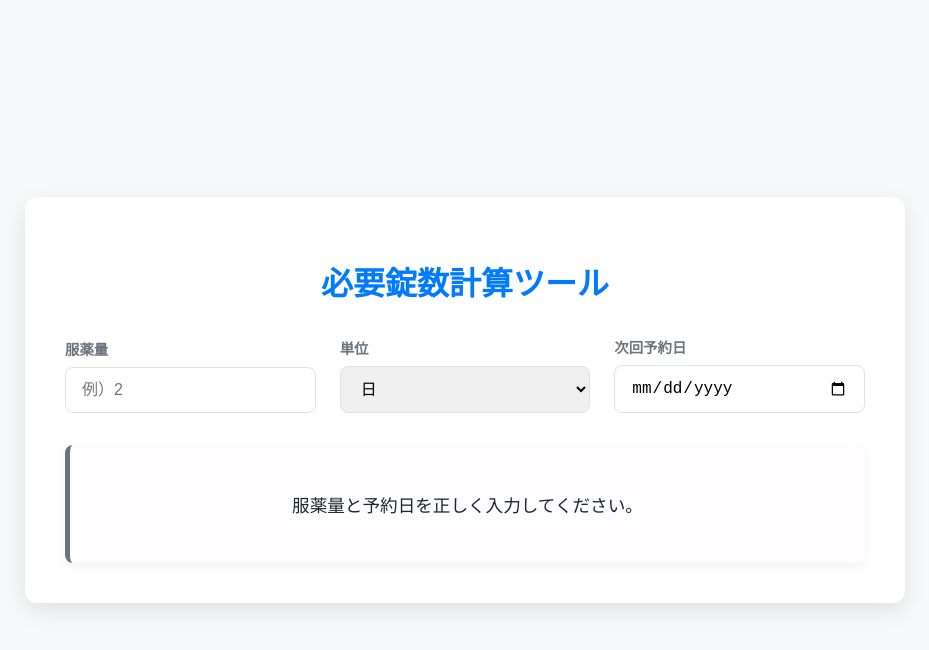
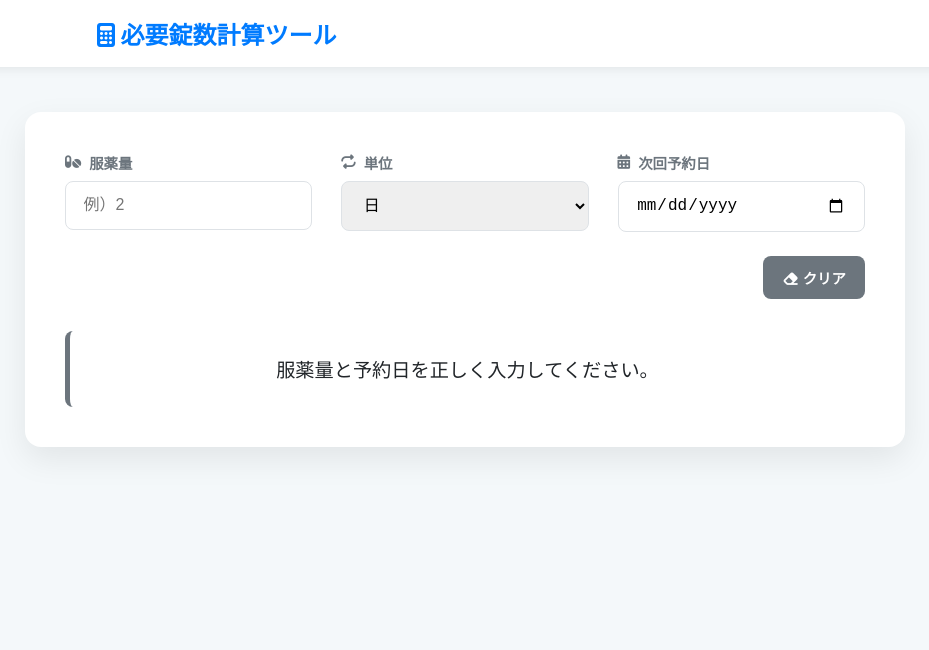
Before and after one commit to pori08/Medical-Clerk, a plain HTML site: page index.html in a window 1280 px wide. Shown: the whole page, without its empty margins (175-1104 px from the left). Drawn offline with Linux system fonts and the light colour scheme.

Commit message:
"Enhance-UX-and-UI"

```diff
--- a/index.html
+++ b/index.html
@@ -7,21 +7,28 @@
     <link rel="preconnect" href="https://fonts.googleapis.com">
     <link rel="preconnect" href="https://fonts.gstatic.com" crossorigin>
     <link href="https://fonts.googleapis.com/css2?family=Noto+Sans+JP:wght@400;700&display=swap" rel="stylesheet">
+    <!-- Font Awesome for icons -->
+    <link rel="stylesheet" href="https://cdnjs.cloudflare.com/ajax/libs/font-awesome/6.5.2/css/all.min.css">
     <link rel="stylesheet" href="style.css">
 </head>
 <body>
 
+    <header class="app-header">
+        <div class="header-container">
+            <h1><i class="fa-solid fa-calculator"></i> 必要錠数計算ツール</h1>
+        </div>
+    </header>
+
     <main class="container">
-        <h1>必要錠数計算ツール</h1>
-
+        <div class="content-wrapper">
             <form id="calculation-form" aria-labelledby="form-heading">
                 <div class="form-group">
-                <label for="dose-amount">服薬量</label>
+                    <label for="dose-amount"><i class="fa-solid fa-pills"></i> 服薬量</label>
                     <input type="number" id="dose-amount" placeholder="例）2" aria-label="1回あたりの服薬量">
                 </div>
 
                 <div class="form-group">
-                <label for="dose-unit">単位</label>
+                    <label for="dose-unit"><i class="fa-solid fa-repeat"></i> 単位</label>
                     <select id="dose-unit" aria-label="服薬の頻度">
                         <option value="day">日</option>
                         <option value="week">週</option>
@@ -30,13 +37,18 @@
                 </div>
 
                 <div class="form-group">
-                <label for="appointment-date">次回予約日</label>
+                    <label for="appointment-date"><i class="fa-solid fa-calendar-days"></i> 次回予約日</label>
                     <input type="date" id="appointment-date" aria-label="次回の予約日">
                 </div>
             </form>
 
+            <div class="actions">
+                <button id="clear-button" class="button-secondary"><i class="fa-solid fa-eraser"></i> クリア</button>
+            </div>
+
             <div id="result" class="card" aria-live="polite">
                 <p>入力フォームに値を設定してください。</p>
+            </div>
         </div>
     </main>
 
--- a/main.js
+++ b/main.js
@@ -6,70 +6,101 @@ const doseUnitInput = document.getElementById('dose-unit');
 const appointmentDateInput = document.getElementById('appointment-date');
 const resultDiv = document.getElementById('result');
 const resultParagraph = resultDiv.querySelector('p');
+const clearButton = document.getElementById('clear-button');
+
+/**
+ * 今日の日付を 'YYYY-MM-DD' 形式で取得する (JST基準)
+ * @returns {string} 今日の日付文字列
+ */
+function getTodayJstString() {
+    return new Intl.DateTimeFormat('sv-SE', { timeZone: 'Asia/Tokyo' }).format(new Date());
+}
+
+/**
+ * 日付入力の最小値を設定する
+ */
+function setMinDate() {
+    appointmentDateInput.min = getTodayJstString();
+}
 
 /**
  * 計算と結果表示を行うメイン関数
  */
 function calculateAndDisplay() {
+    // 結果表示を一旦隠す
+    resultDiv.classList.remove('visible');
+
     // --- 入力値の取得 ---
     const doseAmount = Number(doseAmountInput.value);
     const doseUnit = doseUnitInput.value;
     const appointmentDateStr = appointmentDateInput.value;
 
-    // --- 入力値のバリデーション ---
+    // --- バリデーション ---
     if (!doseAmount || !appointmentDateStr || doseAmount <= 0) {
         resultParagraph.textContent = '服薬量と予約日を正しく入力してください。';
-        resultDiv.classList.remove('error');
+        resultDiv.className = 'card'; // スタイルをリセット
+        resultDiv.classList.add('visible');
         return;
     }
 
     // --- 日付差の計算 ---
-    // タイムゾーン間の問題を避けるため、UTC基準で日付の差を計算する
+    const today = new Date(getTodayJstString() + 'T00:00:00Z');
+    const appointmentDate = new Date(appointmentDateStr + 'T00:00:00Z');
+    const daysDiff = Math.round((appointmentDate - today) / (1000 * 60 * 60 * 24));
 
-    // 今日の日付をAsia/Tokyoタイムゾーンで取得し、'YYYY-MM-DD'形式の文字列にする
-    // 'sv-SE'ロケールはISO 8601形式(YYYY-MM-DD)を返すため利用
-    const todayJstStr = new Intl.DateTimeFormat('sv-SE', { timeZone: 'Asia/Tokyo' }).format(new Date());
-
-    // UTCの0時0分0秒としてDateオブジェクトを生成
-    const today = new Date(todayJstStr + 'T00:00:00Z');
-    const appointmentDate = new Date(appointmentDateStr + 'T00:00:00Z');
-
-    // ミリ秒単位の差を日数に変換
-    const timeDiff = appointmentDate.getTime() - today.getTime();
-    const daysDiff = Math.round(timeDiff / (1000 * 60 * 60 * 24));
-
-    // 過去日のエラーハンドリング
     if (daysDiff < 0) {
         resultParagraph.textContent = 'エラー: 過去の日付は選択できません。';
-        resultDiv.classList.add('error');
+        resultDiv.className = 'card error';
+        resultDiv.classList.add('visible');
         return;
     }
 
     // --- 必要錠数の計算 ---
     let requiredDose = 0;
     switch (doseUnit) {
-        case 'day': // 日単位
+        case 'day':
             requiredDose = doseAmount * daysDiff;
             break;
-        case 'week': // 週単位
+        case 'week':
             requiredDose = doseAmount * Math.ceil(daysDiff / 7);
             break;
-        case 'month': // 月単位 (1ヶ月 = 4週 = 28日換算)
+        case 'month':
             requiredDose = doseAmount * Math.ceil(daysDiff / 28);
             break;
     }
 
     // --- 結果の表示 ---
-    resultDiv.classList.remove('error');
-    resultDiv.classList.add('success');
     resultParagraph.textContent = `予約日まであと ${daysDiff} 日。必要錠数は ${requiredDose} 錠です。`;
+    resultDiv.className = 'card success';
+
+    // 少し遅延させて表示することでアニメーションを発火
+    setTimeout(() => {
+        resultDiv.classList.add('visible');
+    }, 10);
 }
 
-// --- イベントリスナーの設定 ---
-// 各フォーム要素の入力が変更されたら、リアルタイムで計算を実行
-doseAmountInput.addEventListener('input', calculateAndDisplay);
-doseUnitInput.addEventListener('change', calculateAndDisplay);
-appointmentDateInput.addEventListener('change', calculateAndDisplay);
+/**
+ * フォームをクリアする関数
+ */
+function clearForm() {
+    doseAmountInput.value = '';
+    doseUnitInput.value = 'day';
+    appointmentDateInput.value = '';
+    resultParagraph.textContent = '入力フォームに値を設定してください。';
+    resultDiv.className = 'card';
+    resultDiv.classList.add('visible');
+}
 
-// 初期表示のために一度呼び出す
-calculateAndDisplay();
+// --- 初期化処理 ---
+function initialize() {
+    setMinDate();
+    doseAmountInput.addEventListener('input', calculateAndDisplay);
+    doseUnitInput.addEventListener('change', calculateAndDisplay);
+    appointmentDateInput.addEventListener('change', calculateAndDisplay);
+    clearButton.addEventListener('click', clearForm);
+    // 初期表示
+    setTimeout(() => calculateAndDisplay(), 100);
+}
+
+// --- アプリケーションの開始 ---
+initialize();
--- a/style.css
+++ b/style.css
@@ -1,13 +1,15 @@
 /* --- 基本設定 & フォント --- */
 :root {
-    --primary-color: #007bff; /* メインカラー (青) */
-    --secondary-color: #6c757d; /* サブカラー (グレー) */
-    --background-color: #f8f9fa; /* 背景色 */
-    --surface-color: #ffffff;    /* カードなどの表面色 */
-    --text-color: #212529;       /* 基本テキストカラー */
-    --border-color: #dee2e6;     /* 境界線 */
-    --error-color: #dc3545;       /* エラーカラー (赤) */
-    --success-color: #28a745;     /* 成功カラー (緑) */
+    --primary-color: #007bff;
+    --primary-dark: #0056b3;
+    --secondary-color: #6c757d;
+    --background-color: #f4f8fa;
+    --surface-color: #ffffff;
+    --text-color: #212529;
+    --border-color: #dee2e6;
+    --error-color: #dc3545;
+    --success-color: #28a745;
+    --header-bg: #ffffff;
 }
 
 body {
@@ -15,46 +17,57 @@ body {
     background-color: var(--background-color);
     color: var(--text-color);
     margin: 0;
-    padding: 2rem;
-    display: flex;
-    justify-content: center;
-    align-items: center;
-    min-height: 100vh;
-    box-sizing: border-box;
+    padding-top: 80px; /* ヘッダーの高さ分 */
 }
 
-/* --- コンテナと見出し --- */
+/* --- ヘッダー --- */
+.app-header {
+    background-color: var(--header-bg);
+    box-shadow: 0 2px 10px rgba(0, 0, 0, 0.08);
+    padding: 1rem 2rem;
+    position: fixed;
+    top: 0;
+    width: 100%;
+    z-index: 1000;
+}
+
+.header-container {
+    max-width: 800px;
+    margin: 0 auto;
+}
+
+.app-header h1 {
+    color: var(--primary-color);
+    font-size: 1.5rem;
+    margin: 0;
+}
+
+/* --- メインコンテンツ --- */
 .container {
-    width: 100%;
+    padding: 2rem;
+}
+
+.content-wrapper {
     max-width: 800px;
+    margin: 0 auto;
     background: var(--surface-color);
     padding: 2.5rem;
-    border-radius: 12px;
-    box-shadow: 0 8px 24px rgba(0, 0, 0, 0.1);
-    transition: all 0.3s ease;
-}
-
-h1 {
-    text-align: center;
-    color: var(--primary-color);
-    margin-bottom: 2rem;
-    font-weight: 700;
+    border-radius: 16px;
+    box-shadow: 0 12px 32px rgba(0, 0, 0, 0.08);
 }
 
 /* --- フォーム --- */
 #calculation-form {
     display: grid;
     grid-template-columns: 1fr;
-    gap: 1.5rem;
-    margin-bottom: 2rem;
+    gap: 1.8rem;
+    margin-bottom: 1.5rem;
 }
 
-.form-group {
+.form-group label {
     display: flex;
-    flex-direction: column;
-}
-
-label {
+    align-items: center;
+    gap: 0.5rem;
     margin-bottom: 0.5rem;
     font-weight: 700;
     color: var(--secondary-color);
@@ -64,7 +77,7 @@ label {
 input[type="number"],
 input[type="date"],
 select {
-    padding: 0.8rem 1rem;
+    padding: 0.9rem 1.1rem;
     border: 1px solid var(--border-color);
     border-radius: 8px;
     font-size: 1rem;
@@ -73,36 +86,57 @@ select {
     transition: border-color 0.2s, box-shadow 0.2s;
 }
 
-input[type="number"]:focus,
-input[type="date"]:focus,
-select:focus {
+input:focus, select:focus {
     outline: none;
     border-color: var(--primary-color);
     box-shadow: 0 0 0 3px rgba(0, 123, 255, 0.2);
 }
 
+/* --- アクションボタン --- */
+.actions {
+    display: flex;
+    justify-content: flex-end;
+    margin-bottom: 2rem;
+}
+
+.button-secondary {
+    background-color: var(--secondary-color);
+    color: white;
+    border: none;
+    padding: 0.7rem 1.2rem;
+    border-radius: 8px;
+    cursor: pointer;
+    font-size: 0.9rem;
+    font-weight: 700;
+    transition: background-color 0.2s;
+}
+
+.button-secondary:hover {
+    background-color: #5a6268;
+}
+
 /* --- 結果表示カード --- */
 .card {
-    background-color: #fdfdff;
     border-left: 5px solid var(--secondary-color);
     border-radius: 8px;
-    box-shadow: 0 4px 12px rgba(0, 0, 0, 0.05);
     padding: 1.5rem;
     text-align: center;
-    min-height: 70px;
-    display: flex;
-    justify-content: center;
-    align-items: center;
-    transition: all 0.3s ease;
+    opacity: 0;
+    transform: translateY(20px);
+    transition: opacity 0.5s ease, transform 0.5s ease;
+}
+
+.card.visible {
+    opacity: 1;
+    transform: translateY(0);
 }
 
 .card p {
     margin: 0;
-    font-size: 1.1rem;
+    font-size: 1.2rem;
     font-weight: 500;
 }
 
-/* 結果の状態に応じたスタイル */
 .card.success {
     border-left-color: var(--success-color);
     background-color: #f0fff4;
@@ -115,10 +149,9 @@ select:focus {
     font-weight: 700;
 }
 
-/* --- レスポンシブデザイン --- */
+/* --- レスポンシブ --- */
 @media (min-width: 768px) {
     #calculation-form {
         grid-template-columns: repeat(3, 1fr);
-        align-items: flex-end;
     }
 }
```
Lines whose indentation alone changed are shown as unchanged.
